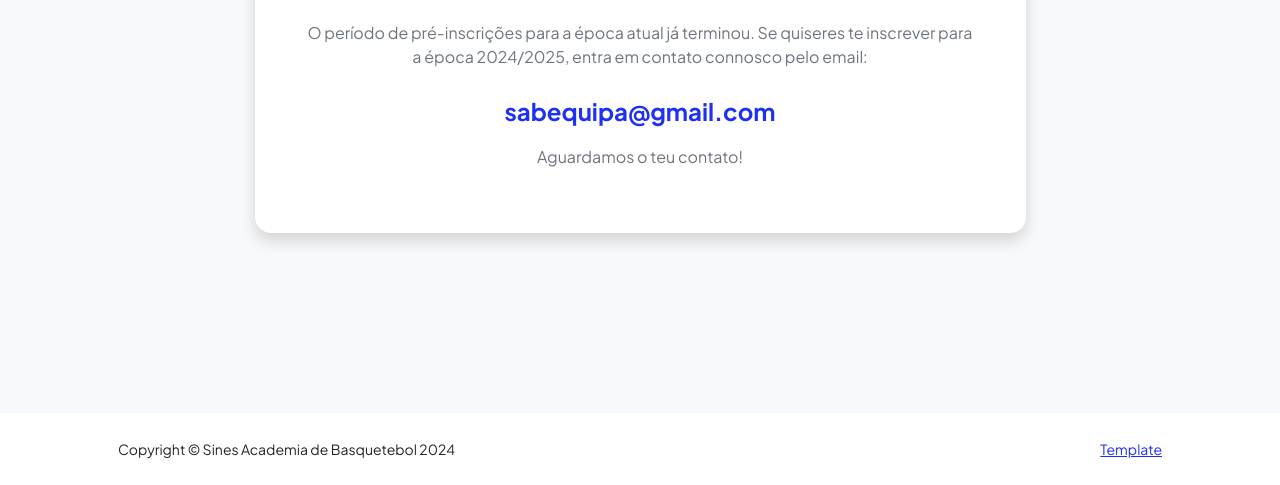
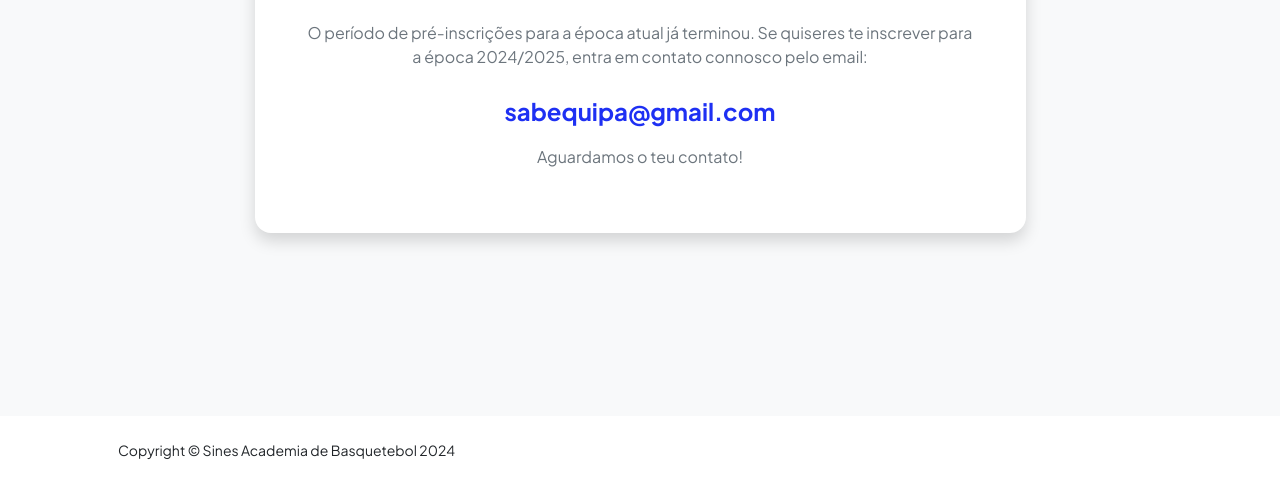
Before and after one commit to nunofaria13/sab, a plain HTML site: page inscricoes.html in a window 1280 px wide. Shown: the part 315-800 px from the top of the page. Drawn offline with nearby package versions, Linux system fonts and the light colour scheme.

Commit message:
Update inscricoes.html

```diff
--- a/inscricoes.html
+++ b/inscricoes.html
@@ -61,9 +61,6 @@
             Copyright © Sines Academia de Basquetebol 2024
           </div>
         </div>
-        <div class="col-auto">
-          <a class="small" href="https://startbootstrap.com/theme/personal">Template</a>
-        </div>
       </div>
     </div>
   </footer>
```
